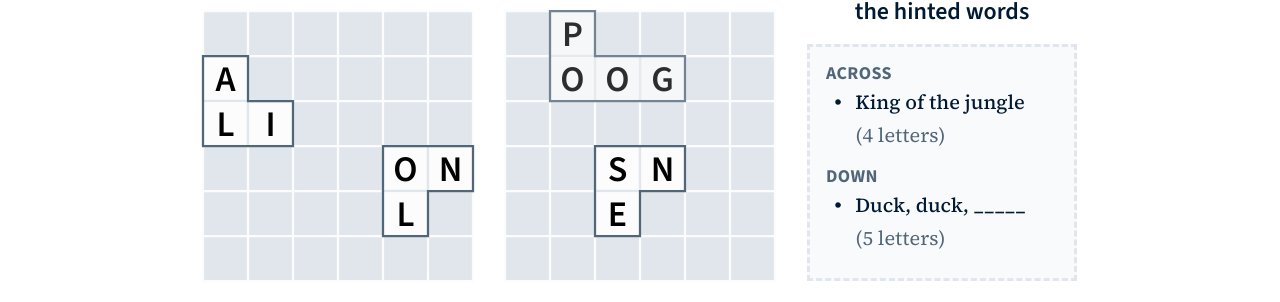
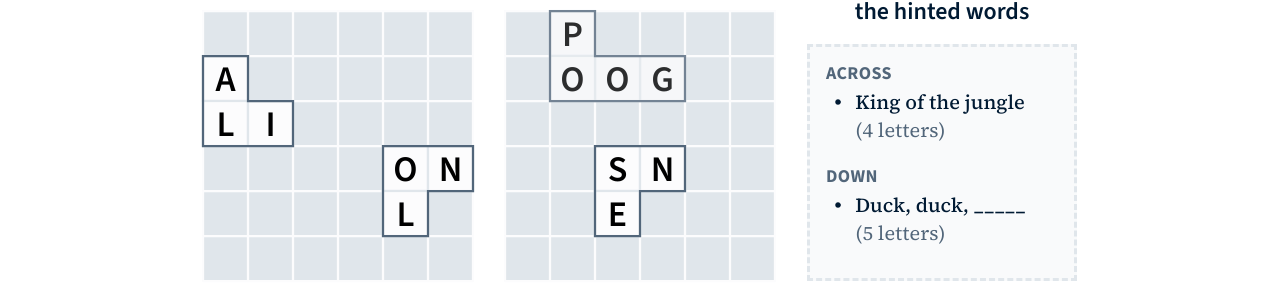
Before and after one commit to Paul-Hebert/tiled-words-2, a Vue app: page /instructions in a window 1280 px wide. Shown: the part 324-626 px from the top of the page. Built offline with nearby package versions, Linux system fonts and the light colour scheme.

Commit message:
Layout tweak

```diff
--- a/src/components/WordDisplay.vue
+++ b/src/components/WordDisplay.vue
@@ -25,7 +25,7 @@ const props = defineProps<{
 .word-display {
   display: flex;
   align-items: baseline;
-  gap: 0.5ch;
+  column-gap: 0.5ch;
   font-size: 1.25rem;
   font-family: var(--font-serif);
   transition-property: color, font-weight;
@@ -36,12 +36,12 @@ const props = defineProps<{
 .text {
   display: flex;
   flex-wrap: wrap;
-  gap: 0.25em;
 }
 
 .hint {
   font-weight: 500;
   font-family: var(--font-serif);
+  margin-right: 0.5ch;
 }
 
 .count {
```
